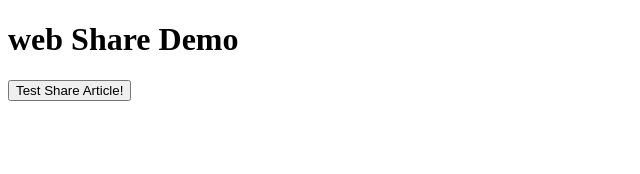
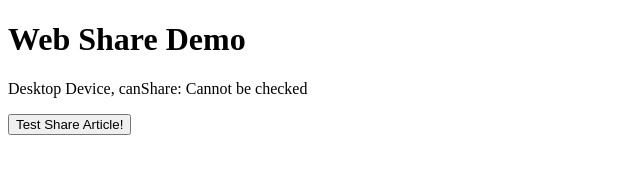
Before and after one commit to firozp/testAppLinks, a website: page public/index.html in a window 1280 px wide. Shown: the whole page, without its empty margins (0-640 px from the left). Drawn offline with Linux system fonts and the light colour scheme.

Commit message:
add device type recognition

```diff
--- a/public/index.html
+++ b/public/index.html
@@ -9,7 +9,7 @@
     </style>
   </head>
   <body>
-    <h1>web Share Demo</h1>
+    <h1>Web Share Demo</h1>
     <p class="deviceType"></p>
     <p><button>Test Share Article!</button></p>
 
@@ -25,7 +25,21 @@
           return 'ontouchstart' in window || navigator.maxTouchPoints > 0;
       }
 
-      const canShareData = navigator.canShare()
+      let shareData = {
+        title: 'TEST',
+        text: 'Have you read this article?',
+        url: 'https://afr.com/',
+      }
+
+      let canShareData = ''
+
+      if (!navigator.canShare) {
+       canShareData = 'Cannot be checked'
+      } else if (navigator.canShare(shareData)) {
+        canShareData = 'Yes'
+      } else {
+        canShareData = 'No'
+      }
 
       if (hasTouchSupport()) {
         deviceType.textContent = `Mobile Device, canShare: ${canShareData}`
@@ -33,11 +47,7 @@
         deviceType.textContent = `Desktop Device, canShare: ${canShareData}`
       }
 
-      let shareData = {
-        title: 'TEST',
-        text: 'Have you read this article?',
-        url: 'https://afr.com/',
-      }
+
 
       btn.addEventListener('click', () => {
         navigator.share(shareData)
```
